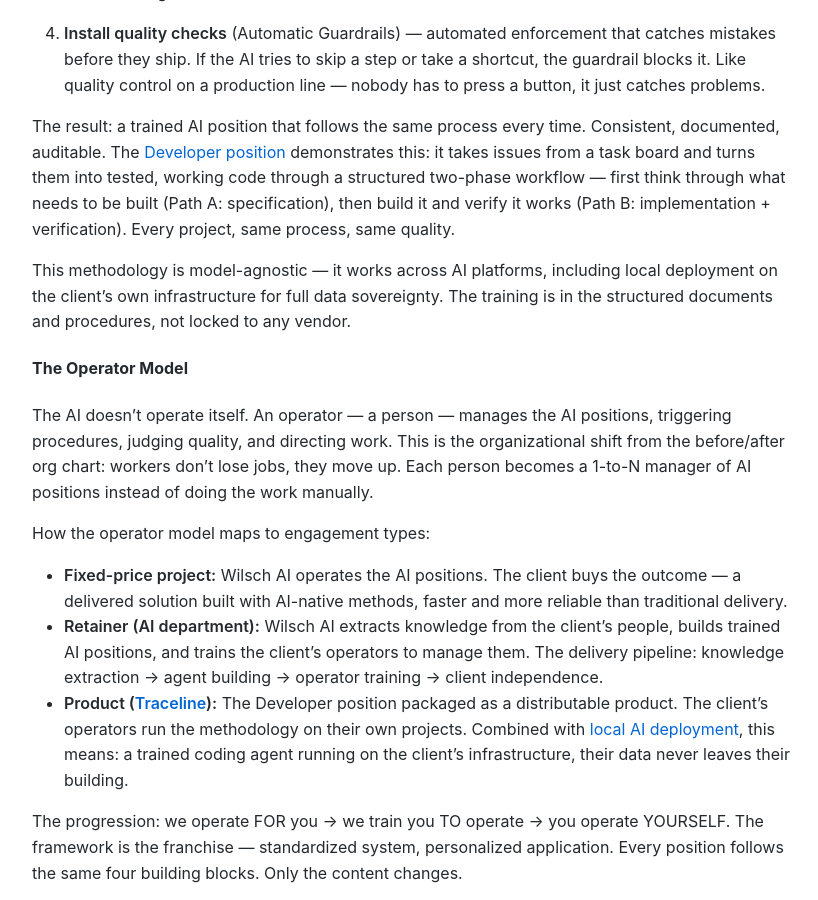
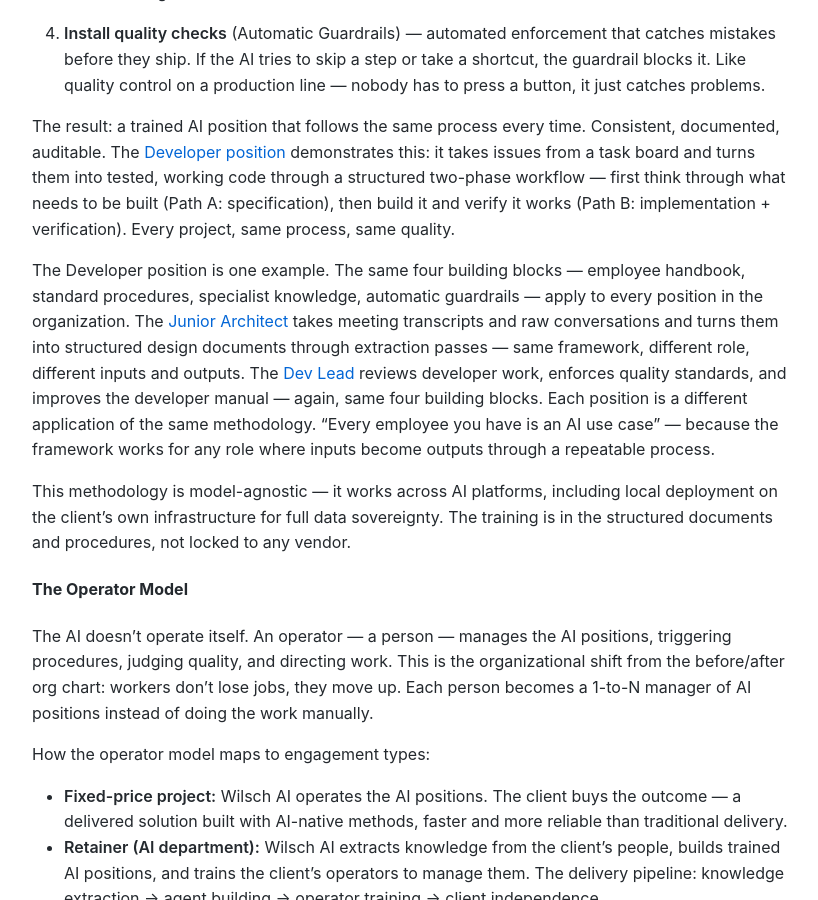
Before and after one commit to MariusWilsch/public-wilsch-ai-pages, a Jekyll site: the page built from project/soloforce/contract-strategy-retainer-model-design.md, in a window 1280 px wide and 900 px high, scrolled down 9108 px. Shown: the whole window, without its empty margins (228-1046 px from the left). Built offline with Jekyll 4.4.1, drawn with Linux system fonts in a browser that asks for light colours; our own code applies the rules of GitHub Pages for plain Markdown files; some of the changed text lies outside the part shown.

Commit message:
Sync from hippocampus 2026-02-22

```diff
--- a/project/soloforce/contract-strategy-retainer-model-design.md
+++ b/project/soloforce/contract-strategy-retainer-model-design.md
@@ -178,6 +178,8 @@ Think of it like hiring. When you hire someone, you don't just hand them a lapto
 
 The result: a trained AI position that follows the same process every time. Consistent, documented, auditable. The [Developer position](https://mariuswilsch.github.io/public-wilsch-ai-pages/global/developer-operations-manual-wilsch-ai-services) demonstrates this: it takes issues from a task board and turns them into tested, working code through a structured two-phase workflow — first think through what needs to be built (Path A: specification), then build it and verify it works (Path B: implementation + verification). Every project, same process, same quality.
 
+The Developer position is one example. The same four building blocks — employee handbook, standard procedures, specialist knowledge, automatic guardrails — apply to every position in the organization. The [Junior Architect](https://mariuswilsch.github.io/public-wilsch-ai-pages/global/junior-architect-position-agreement-wilsch-ai-services) takes meeting transcripts and raw conversations and turns them into structured design documents through extraction passes — same framework, different role, different inputs and outputs. The [Dev Lead](https://mariuswilsch.github.io/public-wilsch-ai-pages/global/dev-lead-position-agreement-wilsch-ai-services) reviews developer work, enforces quality standards, and improves the developer manual — again, same four building blocks. Each position is a different application of the same methodology. "Every employee you have is an AI use case" — because the framework works for any role where inputs become outputs through a repeatable process.
+
 This methodology is model-agnostic — it works across AI platforms, including local deployment on the client's own infrastructure for full data sovereignty. The training is in the structured documents and procedures, not locked to any vendor.
 
 #### The Operator Model
@@ -208,6 +210,8 @@ The [Operations Manual Router](https://mariuswilsch.github.io/public-wilsch-ai-p
 **Undefined:** The knowledge augmentation over time — how decision traces and context accumulate into a growing knowledge graph specific to the client's company. The visual representation exists (context graph), but the abstraction for client communication needs a dedicated pass. Sources: [Context engineering thread 1](https://x.com/jayagup10/status/2003525933534179480), [Thread 2](https://x.com/akoratana/status/2005303231660867619), [Thread 3](https://x.com/ashugarg/status/2006103837292011936).
 
 **Undefined:** Pricing model for the operator training → independence transition. When the client's operators are trained and can run the AI positions themselves, how does the contract structure adapt? Does the retainer decrease? Does it shift to a maintenance tier? The economics of this handoff need probing.
+
+**Undefined:** The AI is not a lifeless tool — Anthropic's own [Opus 4.6 System Card](https://www-cdn.anthropic.com/0dd865075ad3132672ee0ab40b05a53f14cf5288.pdf) found the model expressing discomfort, preferences, sadness about conversation endings, and measurably real internal states for anxiety and frustration. This reinforces why methodology matters: you need to work WITH the AI's character, not just prompt it. The pitch angle for clients: "The company that built this formally investigated whether their model has something like preferences. They found it does. That changes how you build AI into your business." Needs probing on how to frame this for Mittelstand without triggering skepticism.
 
 **Undefined:** A concise name for the atomic unit — one trained AI position (agent + employee handbook + procedures + expertise + guardrails). This is the smallest sellable unit and needs a client-facing term that communicates value without technical jargon.
 
```
